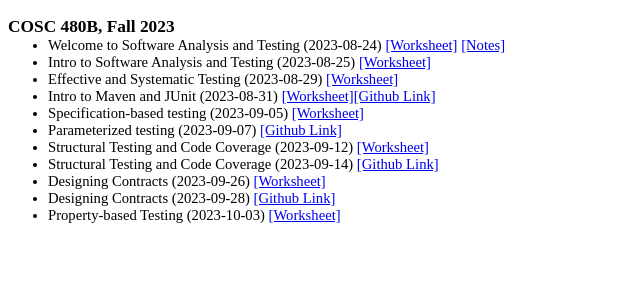
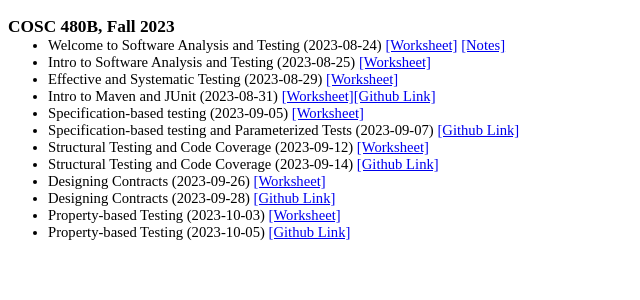
Before and after one commit to georgianahaldeman/cosc480, a Jekyll site: the page built from docs/notes/index.md, in a window 1280 px wide. Shown: the top 300 px of the page, without its empty margins (0-640 px from the left). Built offline with Jekyll 4.4.1, drawn with Linux system fonts in a browser that asks for light colours; our own code applies the rules of GitHub Pages for plain Markdown files.

Commit message:
hw5 github

```diff
--- a/docs/notes/index.md
+++ b/docs/notes/index.md
@@ -10,7 +10,7 @@
 
 - Specification-based testing (2023-09-05) [[Worksheet]](./notes/9_5.pdf)
 
-- Parameterized testing (2023-09-07) [[Github Link]](https://classroom.github.com/a/nQU90pRm)
+- Specification-based testing and Parameterized Tests (2023-09-07) [[Github Link]](https://classroom.github.com/a/nQU90pRm)
 
 - Structural Testing and Code Coverage (2023-09-12) [[Worksheet]](./notes/9_12.pdf)
 
@@ -21,3 +21,5 @@
 - Designing Contracts (2023-09-28) [[Github Link]](https://classroom.github.com/a/OUn9v2_l)
 
 - Property-based Testing (2023-10-03) [[Worksheet]](./notes/10_3.pdf)
+
+- Property-based Testing (2023-10-05) [[Github Link]](https://classroom.github.com/a/0WUGZzPA)
```
